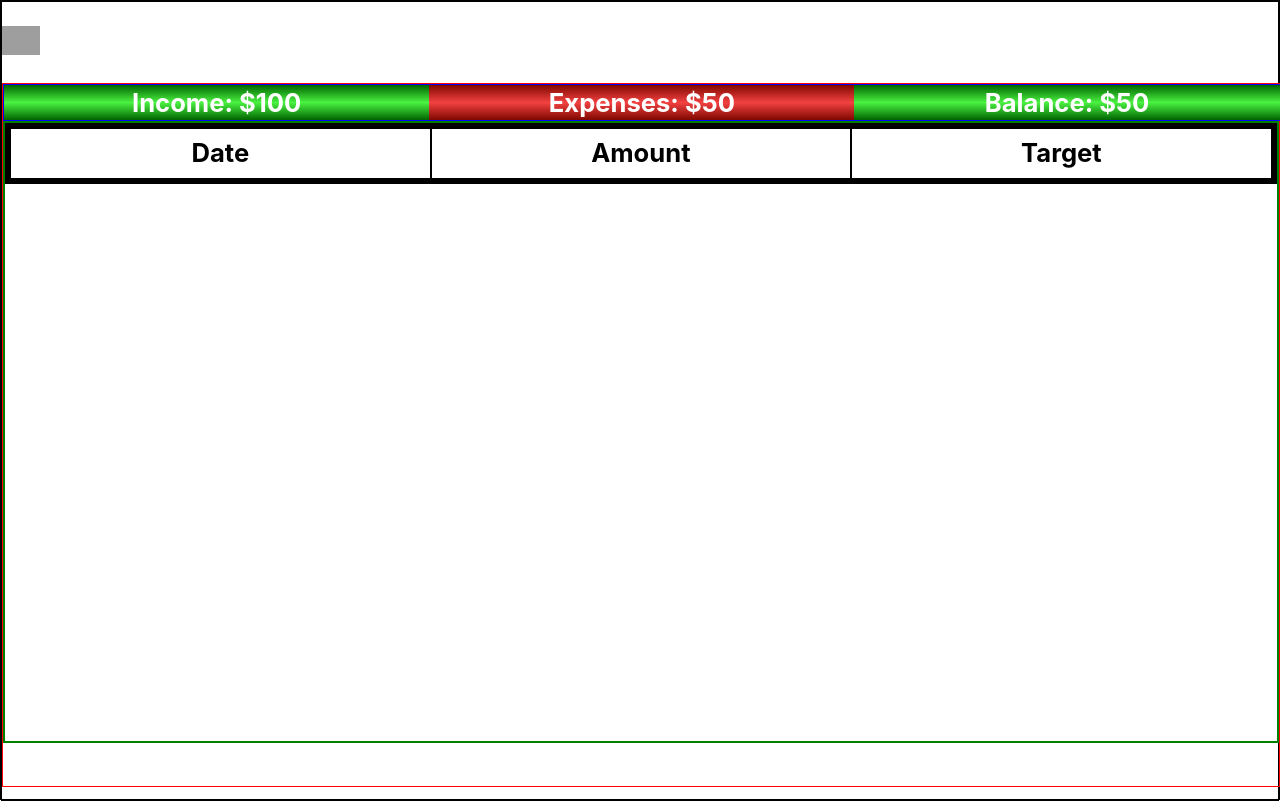
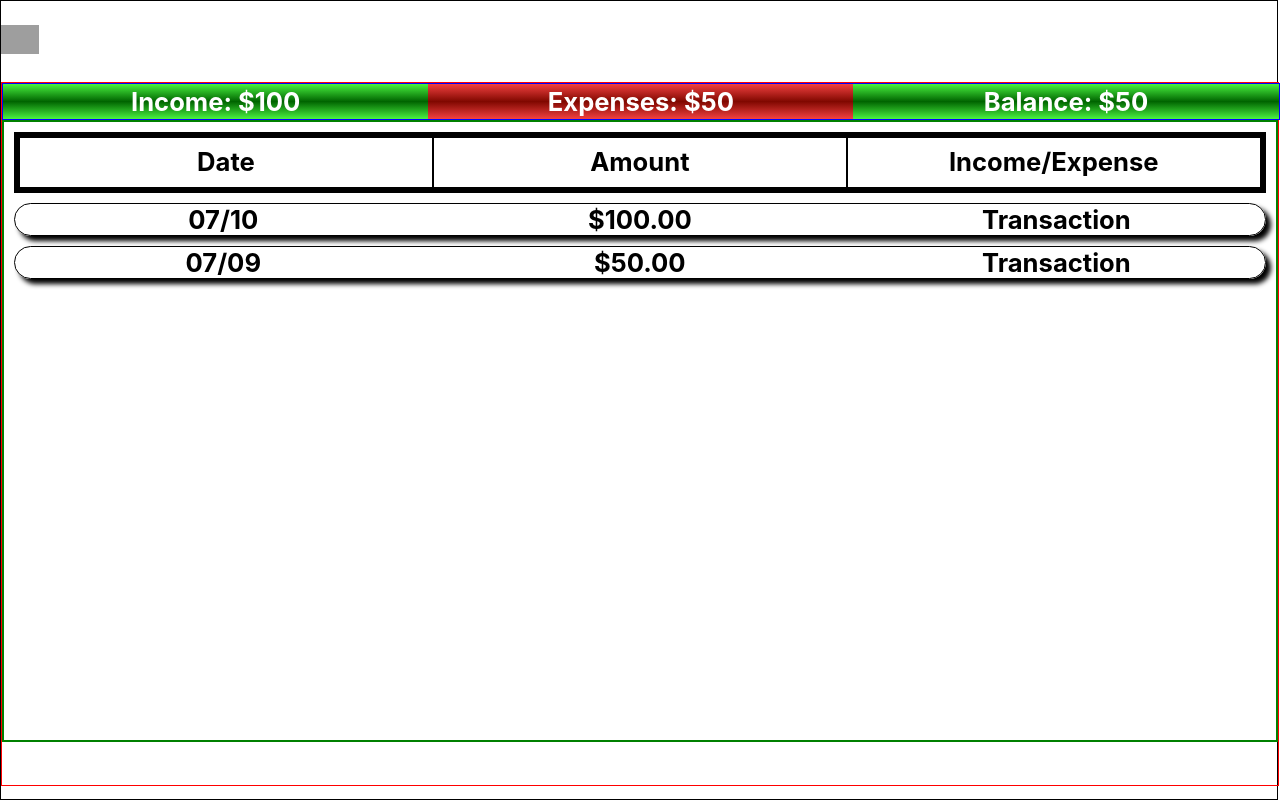
Before and after one commit to Bernard-Calma/planner, a React (Create React App) app: page /transactions in a window 1280 px wide. Built offline with nearby package versions, Linux system fonts and the light colour scheme; grey boxes are pictures that could not be loaded.

Commit message:
transcation component created and styled

```diff
--- a/src/App.js
+++ b/src/App.js
@@ -41,7 +41,7 @@ const styles = {
       flexDirection: "row",
       height: "99.8vh",
       width: "99.82%",
-      border: "1px solid black",
+      // border: "1px solid black",
   },
   mainContainer: {
     width: "100%",
--- a/src/components/Summary.jsx
+++ b/src/components/Summary.jsx
@@ -23,7 +23,7 @@ const Summary = () => {
             alignItems: "center",
             margin: "0",
             width: "33.33%",
-            backgroundImage: balance > 0 ? "linear-gradient(darkGreen, #4af241, darkGreen)" : "linear-gradient(red, #f24141, red)",
+            backgroundImage: balance > 0 ? "linear-gradient(#4af241, darkGreen, #4af241)" : "linear-gradient(#f24141, #800800, #f24141)",
 
         },
         container: {
@@ -41,14 +41,14 @@ const Summary = () => {
             margin: "0",
             width: "33.33%",
             height: "100%",
-            backgroundImage: "linear-gradient(#800800, #f24141, #800800)",
+            backgroundImage: "linear-gradient(#f24141, #800800, #f24141)",
         },
         income: {
             display: "flex",
             justifyContent: "center",
             alignItems: "center",
             width: "33.33%",
-            backgroundImage: "linear-gradient(darkGreen, #4af241, darkGreen)",
+            backgroundImage: "linear-gradient(#4af241, darkGreen, #4af241)",
             margin: "0",
 
         },
--- /dev/null
+++ b/src/components/Transaction.jsx
@@ -0,0 +1,34 @@
+import { useState } from "react"
+
+const Transaction = (props) => {
+
+    const [transaction, setTransaction] = useState(props.transaction)
+
+    const styles = {
+        container: {
+            display: "flex",
+            justifyContent: "space-around",
+            border: "1px solid black",
+            margin: 10,
+            boxShadow: "5px 5px 5px black",
+            borderRadius: 20
+        },
+        title: {
+            color: "black",
+            width: "100%",
+            height: "inherit",
+            textAlign: "center",
+            margin: 0,
+        }
+    }
+
+    return (
+        <div style = {styles.container}>
+            <p style={styles.title}>{transaction.date}</p>
+            <p style={styles.title}>${transaction.amount.toFixed(2)}</p>
+            <p style={styles.title}>Transaction</p>
+        </div>
+    )
+}
+
+export default Transaction
--- a/src/components/TransactionTitles.jsx
+++ b/src/components/TransactionTitles.jsx
@@ -4,7 +4,8 @@ const TransactionTitles = () => {
         container: {
             display: "flex",
             justifyContent: "space-around",
-            border: "5px solid black"
+            border: "5px solid black",
+            margin: 10,
         },
         title: {
             color: "black",
@@ -20,7 +21,7 @@ const TransactionTitles = () => {
         <div style={styles.container}>
             <p style={styles.title}>Date</p>
             <p style={styles.title}>Amount</p>
-            <p style={styles.title}>Target</p>
+            <p style={styles.title}>Income/Expense</p>
             <p></p>
         </div>
     )
--- a/src/containers/Transactions.jsx
+++ b/src/containers/Transactions.jsx
@@ -1,8 +1,13 @@
+import { useState } from "react"
 import Summary from "../components/Summary"
+import Transaction from "../components/Transaction"
 import TransactionTitles from "../components/TransactionTitles"
+
+import transactions from "../models/transcations"
 
 const Transactions = () => {
 
+    const [transactionList, setTransactionList] = useState(transactions)
     const styles = {
         container: {
             width: "100%",
@@ -23,6 +28,12 @@ const Transactions = () => {
             <Summary />
             <div style = {styles.transactionsContainer}>
                 <TransactionTitles />
+                {
+                    transactionList.map((transaction) =>
+                        <Transaction transaction = {transaction}/>
+                    )
+                }
+
             </div>
         </div>
     )
--- /dev/null
+++ b/src/models/transcations.js
@@ -0,0 +1,18 @@
+const transactions = [
+    {
+        id: 0,
+        date: "07/10",
+        amount: 100.00,
+        income: true,
+        description: "uber"
+    },
+    {
+        id: 0,
+        date: "07/09",
+        amount: 50.00,
+        income: false,
+        description: "food"
+    },
+]
+
+module.exports = transactions
```
